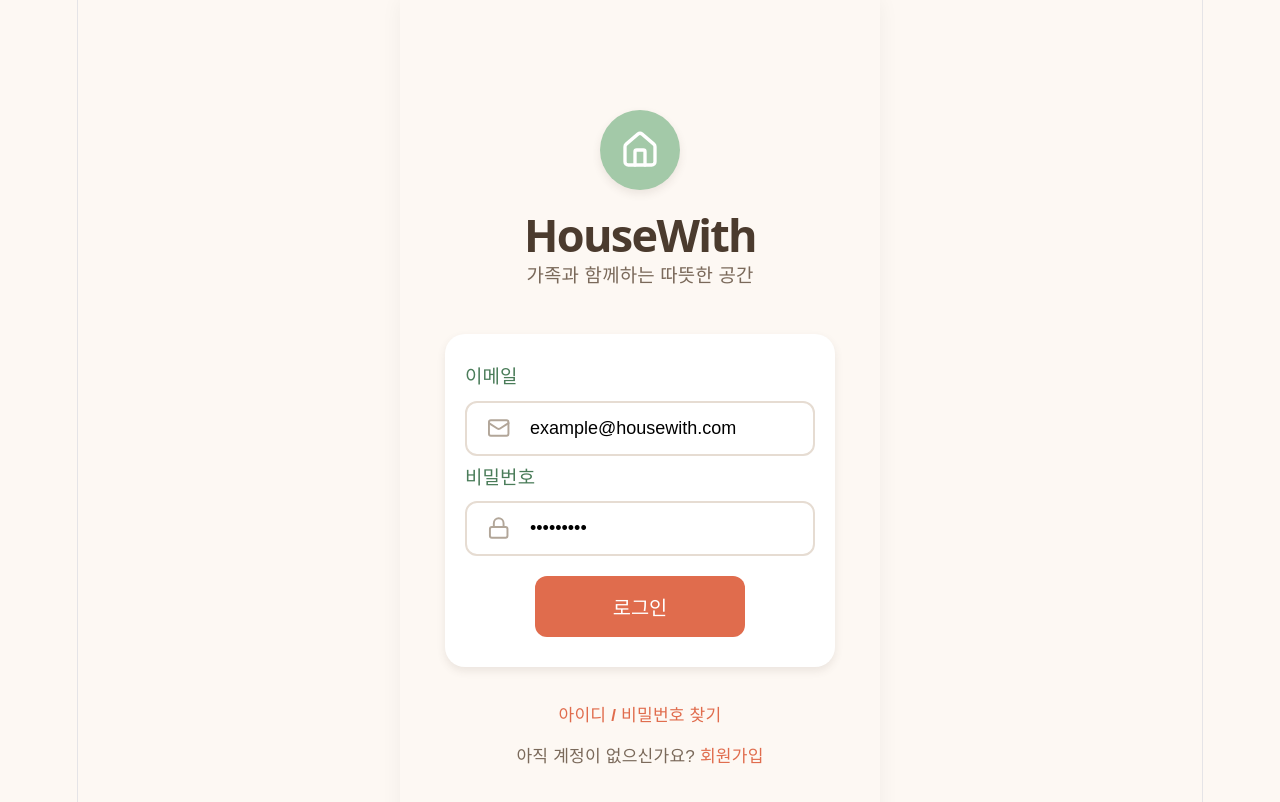
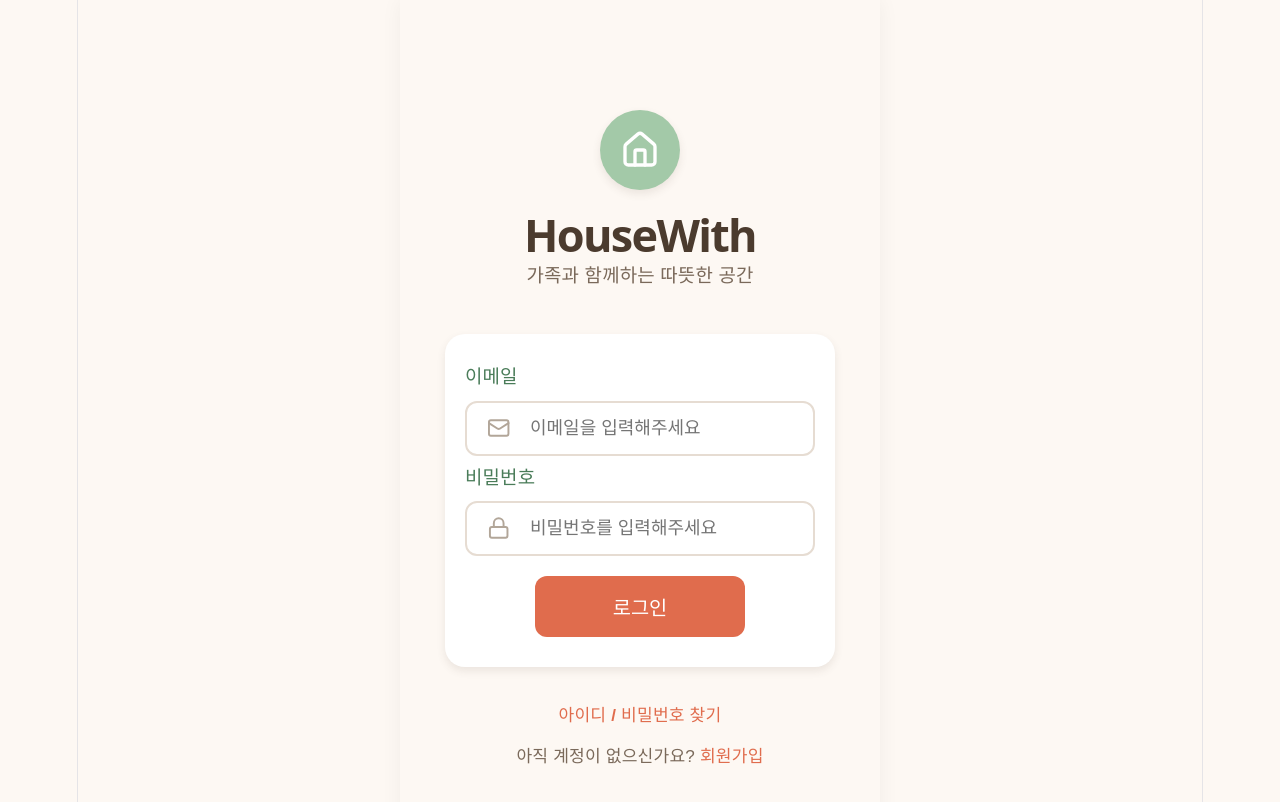
Before and after one commit to deupsh/HouseWith, a React (Vite) app in the folder Frontend/HouseWith-FE/: page /login in a window 1280 px wide. Shown: the top 802 px of the page. Built offline with nearby package versions, Linux system fonts and the light colour scheme.

Commit message:
feat: 로그인 API 연동

```diff
--- a/Frontend/HouseWith-FE/src/Login/Login.jsx
+++ b/Frontend/HouseWith-FE/src/Login/Login.jsx
@@ -1,18 +1,44 @@
 import React, { useState } from 'react';
+import axios from 'axios'; // 🌟 1. 백엔드 통신을 위해 axios 추가
 import { Home, Mail, Lock } from 'lucide-react';
 import './Auth.css';
 
-// 1. App.jsx에서 넘겨준 onLogin 리모컨을 받아옵니다.
 const Login = ({ onLogin }) => {
-  const [email, setEmail] = useState('example@housewith.com');
-  const [password, setPassword] = useState('*********');
+  const [email, setEmail] = useState('');
+  const [password, setPassword] = useState('');
+  const [errorMessage, setErrorMessage] = useState('');
 
-  // 2. 로그인 버튼을 누를 때 실행될 함수
-  const handleLoginSubmit = (e) => {
-    e.preventDefault(); // 새로고침 방지
-    // 나중에는 여기서 백엔드(Spring Boot)로 이메일/비밀번호를 보내서 검사해야 합니다.
-    // 지금은 무조건 로그인 성공으로 처리합니다!
-    onLogin();
+  const handleLoginSubmit = async (e) => {
+    e.preventDefault();
+    setErrorMessage('');
+
+    try {
+      const response = await axios.post('/api/login', {
+        email: email,
+        password: password
+      });
+
+      // 로그인 성공 시 백엔드가 준 Token을 찾아 저장.
+      const token = response.headers['authorization'] || response.data.token || response.data.accessToken;
+
+      if (token) {
+        // 내 브라우저 금고(로컬 스토리지)에 토큰 저장
+        // 아까 Todo.jsx에서 getAuthHeaders()로 이 토큰을 꺼내 썼었죠!
+        localStorage.setItem('accessToken', token.replace('Bearer ', ''));
+      }
+
+      // 3. 메인 화면으로 이동
+      onLogin();
+
+    } catch (error) {
+      // 로그인 실패 시 (비밀번호 틀림, 없는 아이디 등)
+      console.error("로그인 실패:", error);
+      if (error.response && error.response.status === 401) {
+        setErrorMessage('이메일 또는 비밀번호가 일치하지 않습니다.');
+      } else {
+        setErrorMessage('서버와 연결할 수 없습니다. 잠시 후 다시 시도해주세요.');
+      }
+    }
   };
 
   return (
@@ -25,22 +51,42 @@ const Login = ({ onLogin }) => {
         <p className="layout-description">가족과 함께하는 따뜻한 공간</p>
       </div>
 
-      {/* 3. 폼이 제출될 때 handleLoginSubmit 함수가 실행되도록 연결합니다. */}
       <form className="auth-form" onSubmit={handleLoginSubmit}>
         <div className="form-field">
           <label htmlFor="email">이메일</label>
           <div className="input-with-icon">
             <Mail className="input-icon" />
-            <input type="email" id="email" value={email} onChange={(e) => setEmail(e.target.value)} />
+            <input
+              type="email"
+              id="email"
+              placeholder="이메일을 입력해주세요"
+              value={email}
+              onChange={(e) => setEmail(e.target.value)}
+              required
+            />
           </div>
         </div>
         <div className="form-field">
           <label htmlFor="password">비밀번호</label>
           <div className="input-with-icon password-input">
             <Lock className="input-icon" />
-            <input type="password" id="password" value={password} onChange={(e) => setPassword(e.target.value)} />
+            <input
+              type="password"
+              id="password"
+              placeholder="비밀번호를 입력해주세요"
+              value={password}
+              onChange={(e) => setPassword(e.target.value)}
+              required
+            />
           </div>
         </div>
+
+        {errorMessage && (
+          <div style={{ color: '#FF6B6B', fontSize: '0.85rem', textAlign: 'center', marginTop: '-5px', marginBottom: '10px', fontWeight: 'bold' }}>
+            {errorMessage}
+          </div>
+        )}
+
         <button type="submit" className="main-button login-button">로그인</button>
       </form>
 
```
